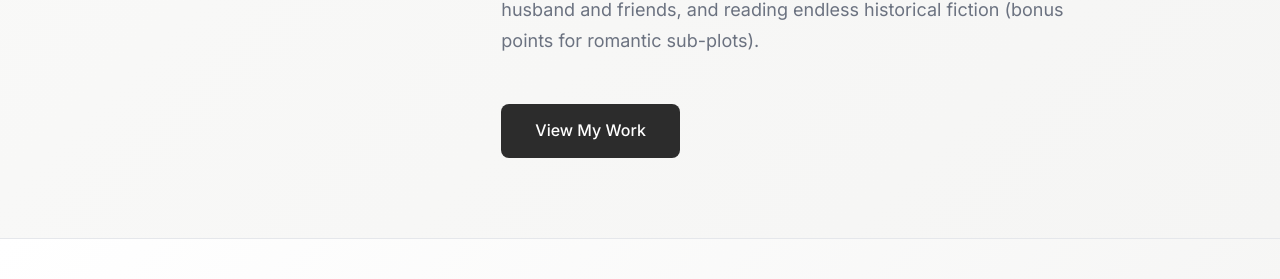
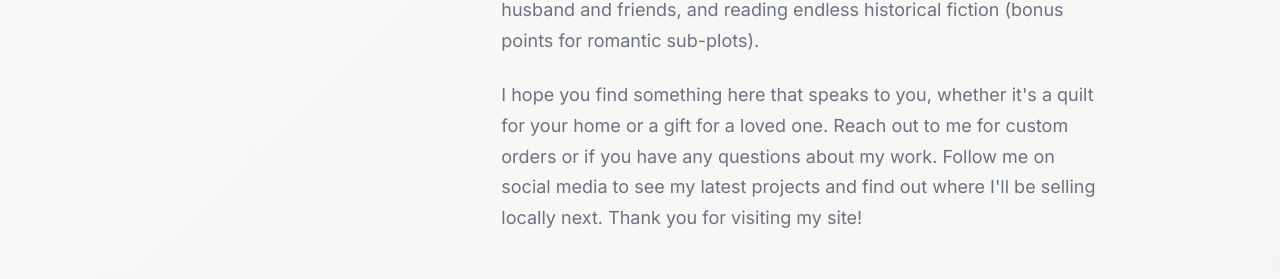
Before and after one commit to rhettbarton/loubie_designs, a React (Vite) app: page /about in a window 1280 px wide. Shown: the part 770-1049 px from the top of the page. Built offline with nearby package versions, Linux system fonts and the light colour scheme.

Commit message:
add paragraph to about page

```diff
--- a/src/pages/About.jsx
+++ b/src/pages/About.jsx
@@ -29,6 +29,10 @@ function About() {
               <p className="story-paragraph">
                 When I'm not in my studio surrounded by heaps of fabric, I can be found trying to keep up with my three kids, playing games with my husband and friends, and reading endless historical fiction (bonus points for romantic sub-plots).
               </p>
+
+              <p className="story-paragraph">
+                I hope you find something here that speaks to you, whether it's a quilt for your home or a gift for a loved one. Reach out to me for custom orders or if you have any questions about my work. Follow me on social media to see my latest projects and find out where I'll be selling locally next. Thank you for visiting my site!
+              </p>
             </div>
 
             <div className="about-cta">
```
